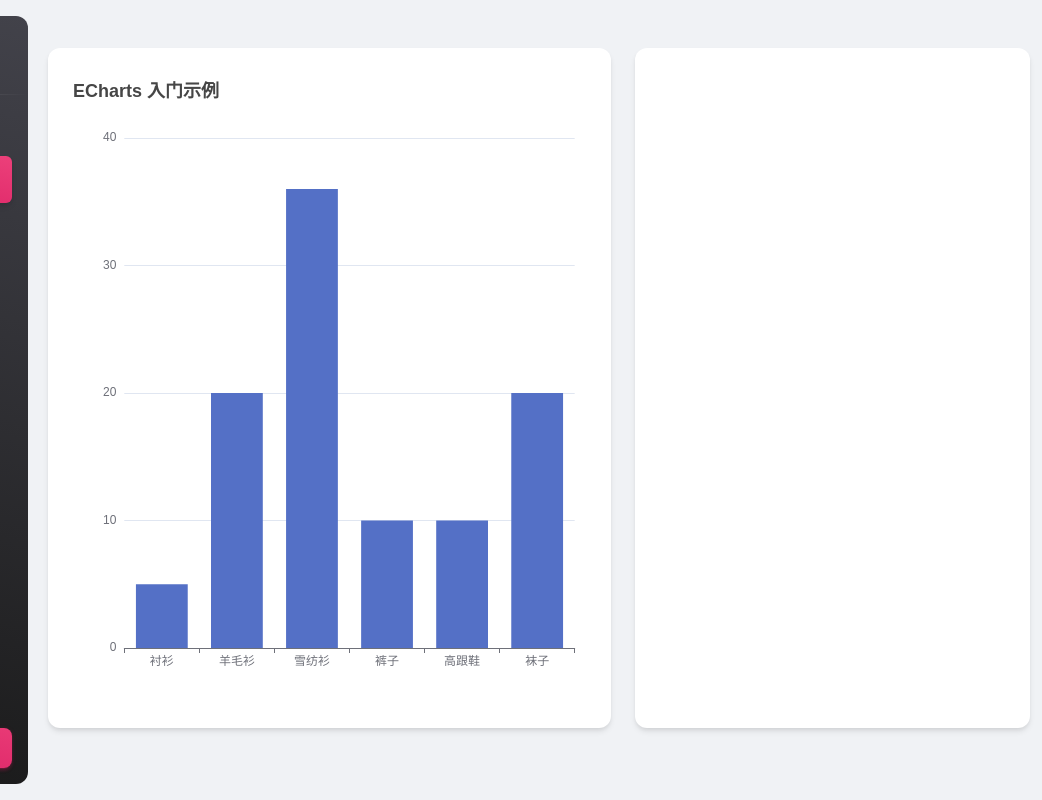
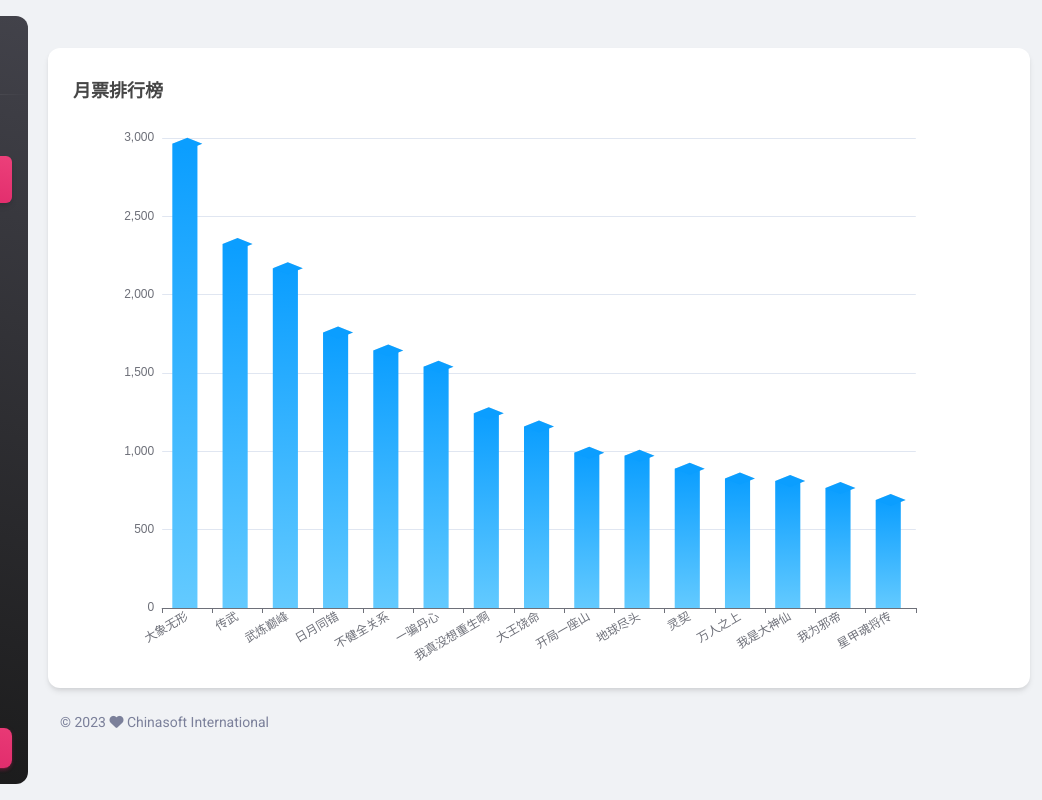
Before and after one commit to cccat-best/Front-end-data-visualization, a website: page pages/animation.html in a window 1280 px wide. Shown: the full height of the page, 238-1280 px from the left. Drawn offline with nearby package versions, Linux system fonts and the light colour scheme.

Commit message:
腾讯动漫页面完成

```diff
--- a/pages/animation.html
+++ b/pages/animation.html
@@ -124,14 +124,9 @@
     >
       <div class="container-fluid py-4">
         <div class="row" style="height: 83vh">
-          <div class="col-md-7 mt-4">
+          <div class="col-md-7 mt-4" style="width: 100%">
             <div class="card h-100">
               <div id="chart1" class="h-100 chart"></div>
-            </div>
-          </div>
-          <div class="col-md-5 mt-4">
-            <div class="card h-100 mb-4">
-              <div id="chart2" class="h-100 chart"></div>
             </div>
           </div>
         </div>
@@ -155,7 +150,7 @@
     <script src="../jQuery3.6.js"></script>
     <script src="../assets/js/echarts.js"></script>
     <script type="text/javascript">
-      var name = [];
+      var dmName = [];
       var author = [];
       var ticket = [];
       $.ajax({
@@ -171,29 +166,99 @@
         crossDomain: true,
         success: function (data) {
           let dmAll = data.RECORDS;
-          console.log(dmAll);
-        },
-      });
+          // console.log(dmAll);
+
+          for (let i = 0; i < dmAll.length; ++i) {
+            dmName.push(dmAll[i].name);
+            author.push(dmAll[i].author);
+            ticket.push(dmAll[i].ticket * 1);
+          }
+          // console.log(dmName);
+          // console.log(author);
+          // console.log(ticket);
 
           // 基于准备好的dom，初始化echarts实例
           var myChart = echarts.init(document.getElementById("chart1"));
           // 绘制图表
           myChart.setOption({
             title: {
-          text: "ECharts 入门示例",
+              text: "月票排行榜",
             },
             tooltip: {},
             xAxis: {
-          data: ["衬衫", "羊毛衫", "雪纺衫", "裤子", "高跟鞋", "袜子"],
+              data: dmName,
+              nameTextStyle: {
+                fontSize: 20,
+                width: 20,
+              },
+              axisLabel: {
+                interval: 0,
+                rotate: 30,
+              },
             },
             yAxis: {},
             series: [
               {
-            name: "销量",
+                name: "月票数",
                 type: "bar",
-            data: [5, 20, 36, 10, 10, 20],
+                data: ticket,
+                barWidth: "50%",
+                itemStyle: {
+                  color: new echarts.graphic.LinearGradient(0, 0, 0, 1, [
+                    { offset: 0, color: "#0b9eff" },
+                    { offset: 1, color: "#63caff" },
+                  ]),
+                },
+              },
+              {
+                // 柱顶
+                name: "月票数",
+                type: "pictorialBar",
+                barWidth: 20,
+                symbol: "diamond",
+                symbolPosition: "end",
+                symbolOffset: [0, "-50%"],
+                symbolSize: [30, 12],
+                zlevel: 2,
+                itemStyle: { color: "#0b9eff" },
+                data: ticket,
+              },
+              {
+                // 柱底
+                name: "月票数",
+                type: "pictorialBar",
+                barWidth: 20,
+                symbol: "diamond",
+                symbolOffset: [0, "50%"],
+                symbolSize: [30, 15],
+                itemStyle: { color: "#63caff" },
+              },
+              {
+                // 框柱体
+                name: "月票数",
+                type: "bar",
+                barWidth: 30,
+                barGap: "-100%",
+                zlevel: -1,
+                itemStyle: { color: "#DCE4E6" },
+                // data: ticket,
+              },
+              {
+                // 框柱顶
+
+                type: "pictorialBar",
+                barWidth: 20,
+                symbol: "diamond",
+                symbolPosition: "end",
+                symbolOffset: [0, "-50%"],
+                symbolSize: [30, 12],
+                zlevel: -1,
+                itemStyle: { color: "#DCE4E6" },
+                data: ticket,
               },
             ],
+          });
+        },
       });
     </script>
   </body>
```
Also changed, not shown: pages/weather.html (+9 -9 lines). Lines whose indentation alone changed are shown as unchanged.
